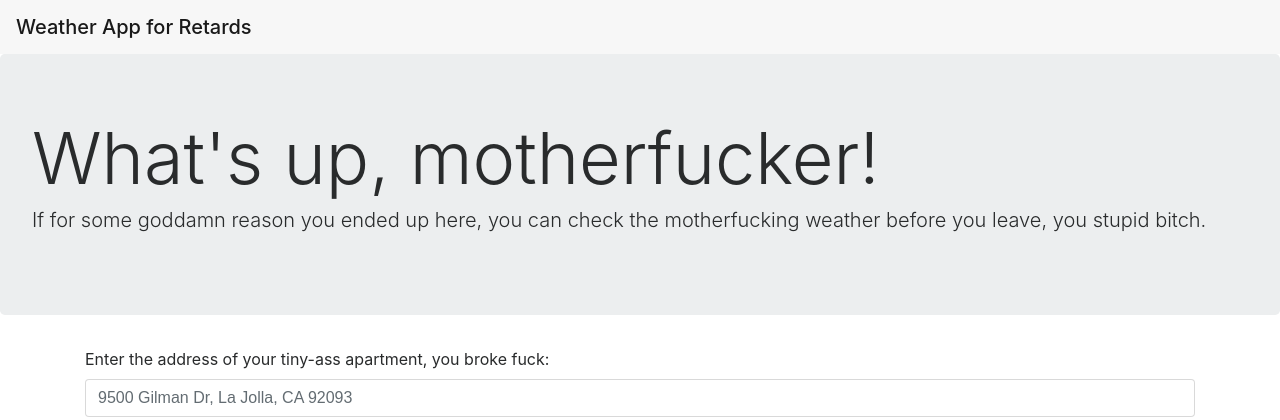
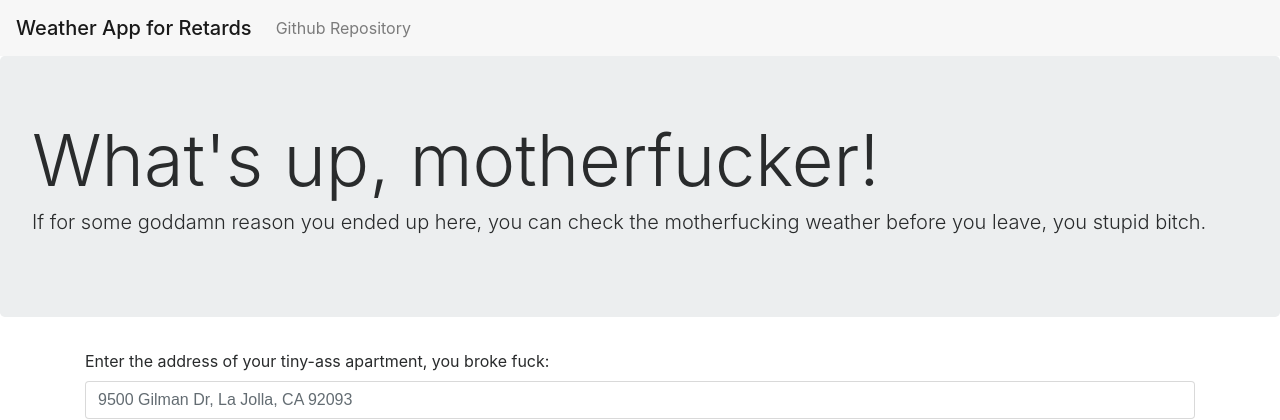
Before and after one commit to Chaotikaa/weather-app, a Node server app: page / in a window 1280 px wide. Shown: the top 420 px of the page. Run offline with Node 20, Linux system fonts and the light colour scheme; some libraries are stand-ins or nearby versions.

Commit message:
Added link to github repo on home page

```diff
--- a/views/home.html
+++ b/views/home.html
@@ -11,9 +11,14 @@
   </head>
   <body ng-app="WeatherApp">
 
-    <nav class="navbar navbar-light bg-faded">
+    <nav class="navbar navbar-light navbar-toggleable bg-faded">
 
       <h1 class="navbar-brand mb-0">Weather App for Retards</h1>
+      <ul class="navbar-nav mr-auto">
+      <li class="nav-item">
+        <a class="nav-link" href="https://github.com/Chaotikaa/weather-app">Github Repository</a>
+      </li>
+    </ul>
     </nav>
     <!-- <nav class="navbar navbar-default">
   <div class="container-fluid">
```
